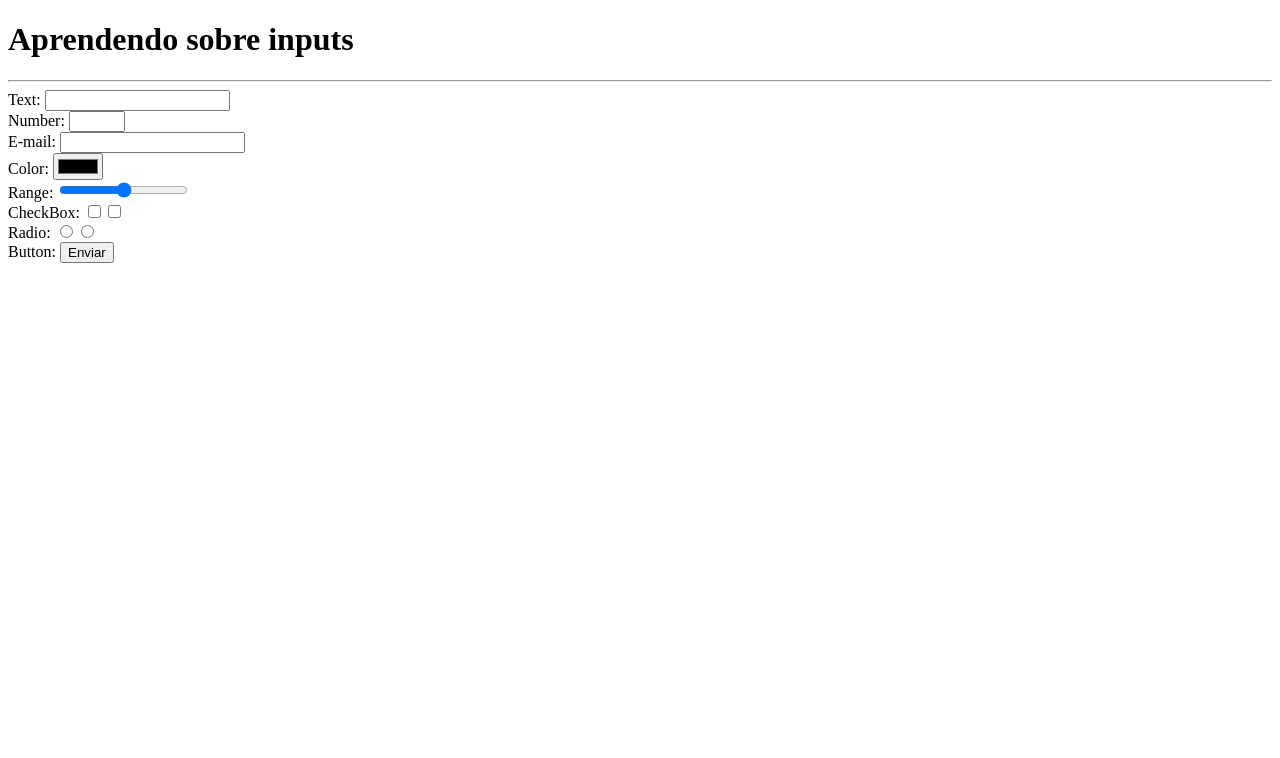
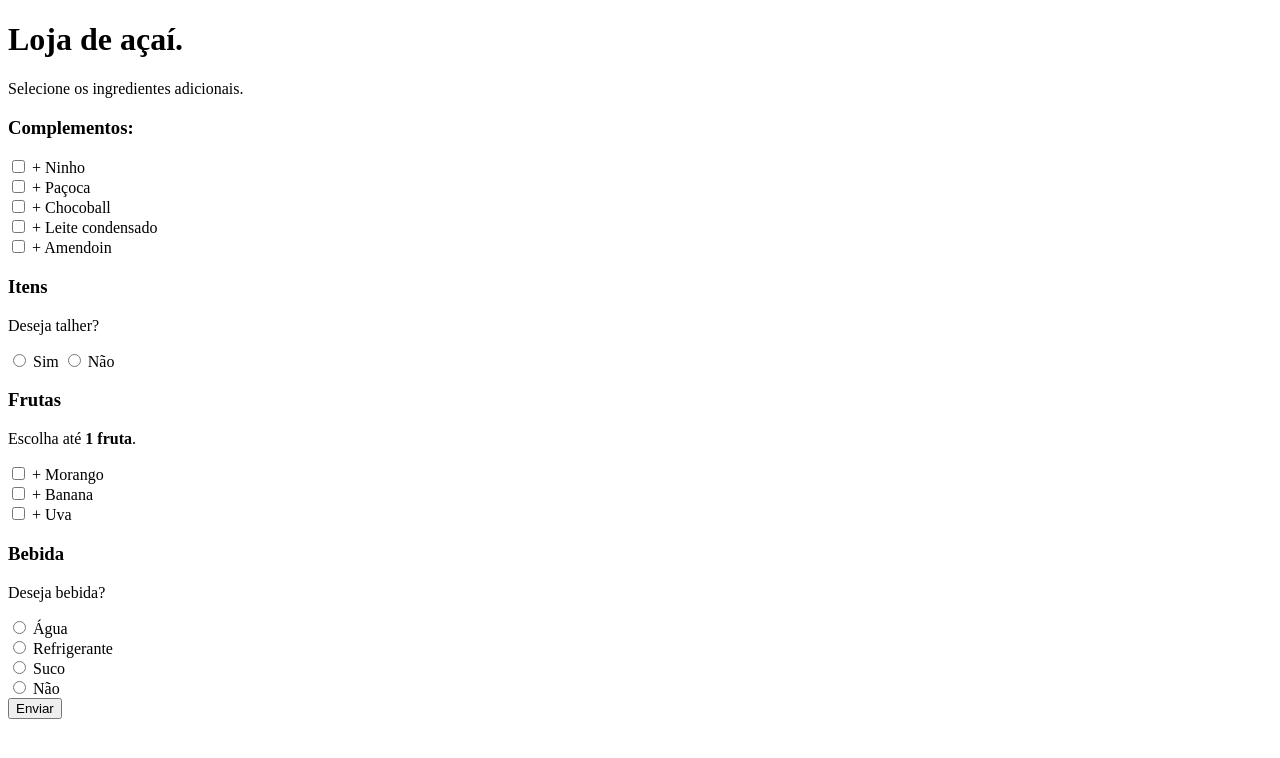
Before and after one commit to kstralha/checkbox_radio, a plain HTML site: page index.html in a window 1280 px wide. Drawn offline with Linux system fonts and the light colour scheme.

Commit message:
Update index.html

```diff
--- a/index.html
+++ b/index.html
@@ -3,34 +3,41 @@
         <head>
             <meta charset="UTF-8">
             <meta name="viewport" content="width=device-width, initial-scale=1.0">
-            <title>Formulários: Inputs</title>
+            <title>Checkbox e radio</title>
         </head>
         <body>
-            <h1>Aprendendo sobre inputs</h1><hr>
-            <form>
-                <!--Abre uma caixa de texto-->
-                <label>Text: </label><input type="text" /><br>
+            <form method="get"> <!--Method "get" para verificar oq foi mandado para o servidor pela URL-->
+              <h1>Loja de açaí.</h1>
+              <p>Selecione os ingredientes adicionais.</p>
 
-                <!--Abre uma caixa de números podendo definir um max e min-->
-                <label>Number: </label><input type="number" min="0" max="99"/><br>
+              <h3>Complementos:</h2>
+              <input type="checkbox" name="complemento[]" value="ninho"> + Ninho <br>
+              <input type="checkbox" name="complemento[]" value="pacoca"> + Paçoca<br>
+              <input type="checkbox" name="complemento[]" value="chocoball"> + Chocoball <br>
+              <input type="checkbox" name="complemento[]" value="leite_conden"> + Leite condensado <br>
+              <input type="checkbox" name="complemento[]" value="amendoin"> + Amendoin <br>
 
-                <!--Abre uma caixa exclusiva para  e-mail-->
-                <label>E-mail: </label><input type="email"/><br>
+              <h3>Itens</h2>
+              <p>Deseja talher?</p>
+              <input type="radio" name="talher" value="sim"> Sim
+              <input type="radio" name="talher" value="nao"> Não
 
-                <!--Abre uma caixa pra pickar um cor-->
-                <label>Color: </label><input type="color"/><br>
+              <h3>Frutas</h2>
+              <p>Escolha até <strong>1 fruta</strong>.</p>
+              <input type="checkbox" name="fruta" value="morango"> + Morango <br>
+              <input type="checkbox" name="fruta" value="banana"> + Banana <br>
+              <input type="checkbox" name="fruta" value="uva"> + Uva <br>
 
-                <!--Abre uma caixa para volumes podendo estipular um max e min-->
-                <label>Range: </label><input type="range" min="0" max="100"/><br>
+              <h3>Bebida</h2>
+              <p>Deseja bebida?</p>
+              <input type="radio" name="bebida" value="agua"> Água <br>
+              <input type="radio" name="bebida" value="refri"> Refrigerante <br>
+              <input type="radio" name="bebida" value="suco"> Suco <br>
+              <input type="radio" name="bebida" value="nao"> Não <br>
 
-                <!--Abre uma checkbox livre para marcar mais de uma opção-->
-                <label>CheckBox: </label><input type="checkbox"/><input type="checkbox"/><br>
+              <button type="submit">Enviar</button>
 
-                <!--Abre um radio de uma única escolha-->
-                <label>Radio: </label><input type="radio" name="aceita"><input type="radio" name="Recusa"><br>
+            </form>
 
-                <!--Habilita um botão para o formulário-->
-                <label>Button: </label><input type="submit" value="Enviar">
-            </form>
         </body>
-</html>
+    </html>
```
